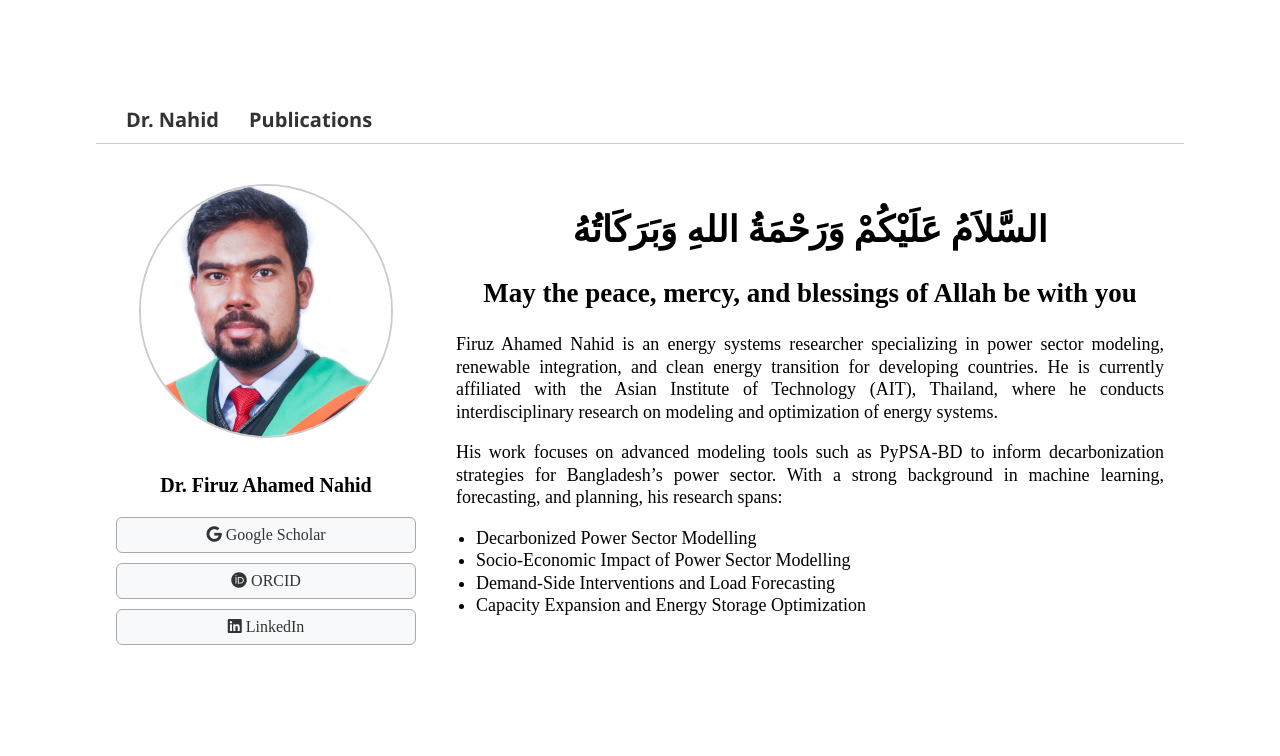
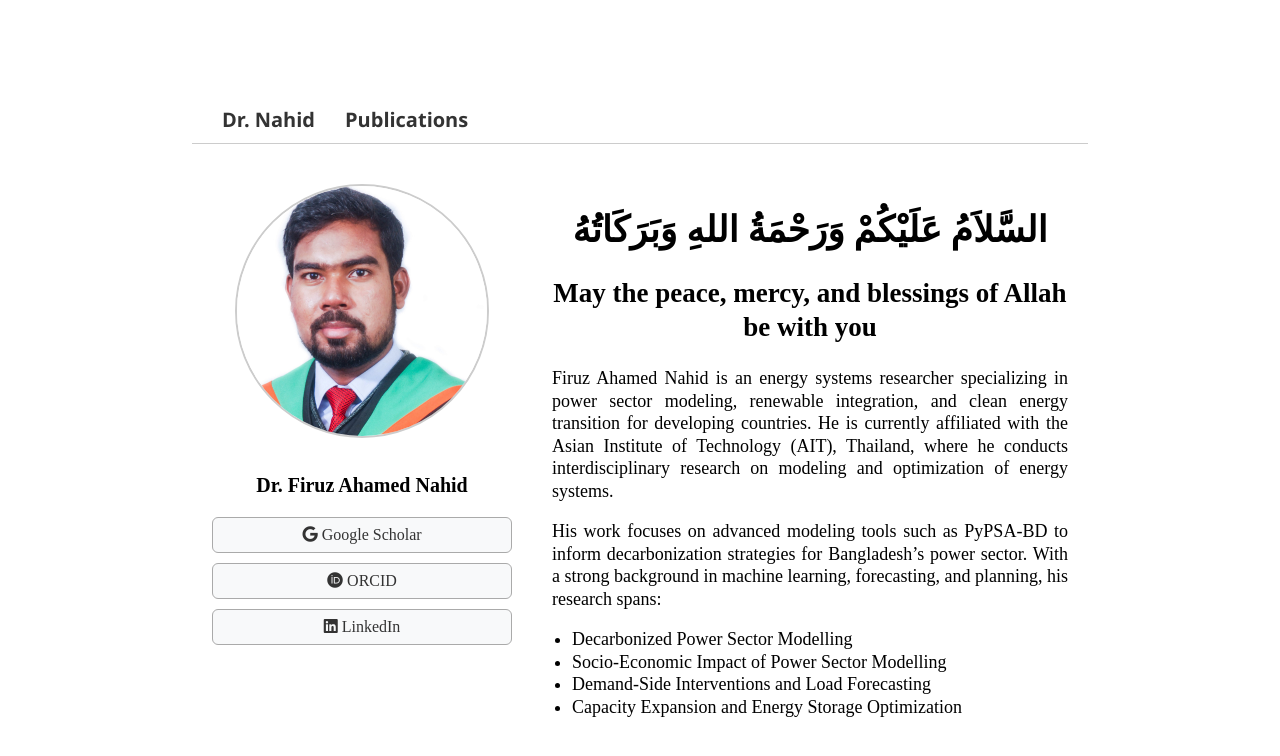
Before and after one commit to FiruzAhamed/firuzahamed.github.io, a Jekyll site: the page built from index.md, in a window 1280 px wide. Shown: the top 756 px of the page. Built offline with Jekyll 4.4.1, drawn with Linux system fonts in a browser that asks for light colours.

Commit message:
Update style.css

```diff
--- a/assets/css/style.css
+++ b/assets/css/style.css
@@ -1,5 +1,5 @@
 body {
-  margin: 1in; /* Sets a 1-inch margin on all sides */
+  margin: 1in 2in 1in 2in; /* Sets a 1-inch margin on all sides */
 }
 
 
```
